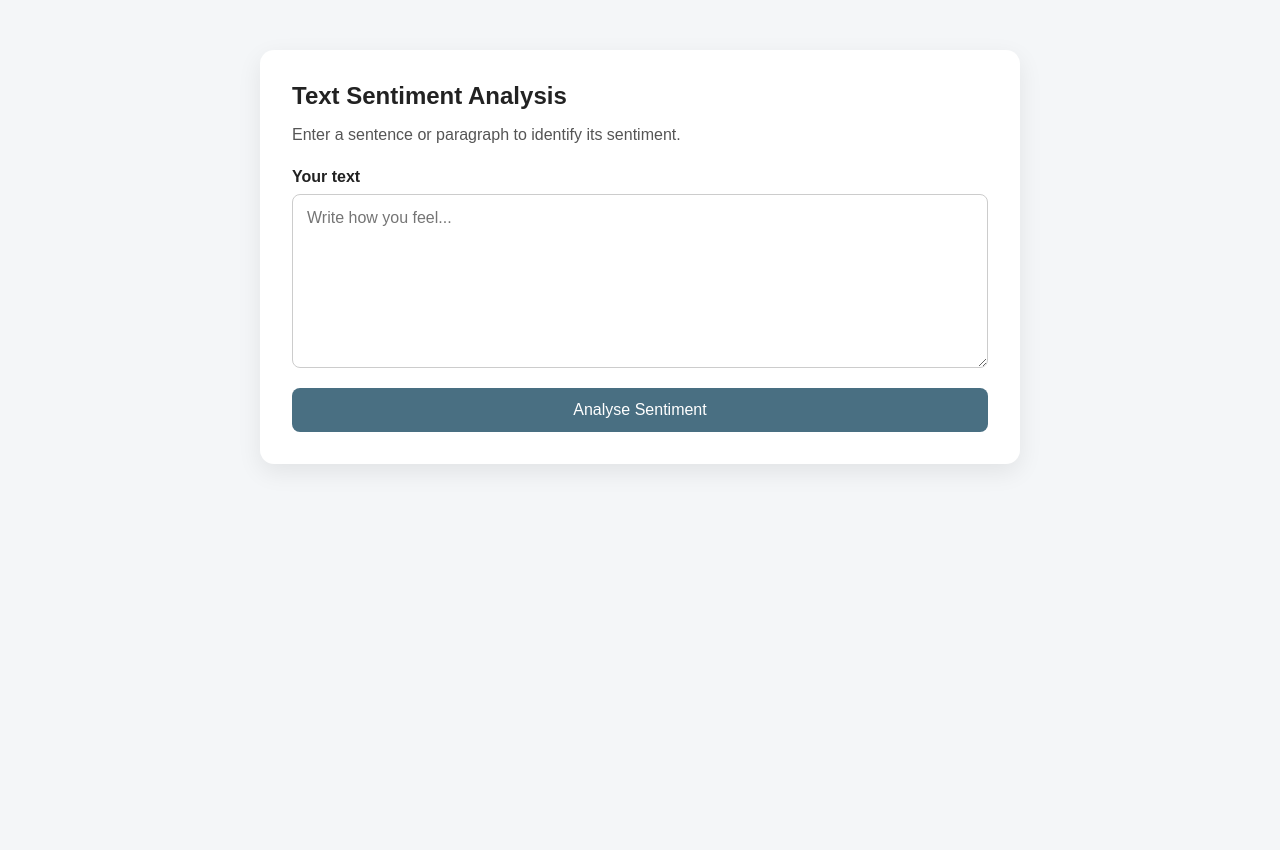
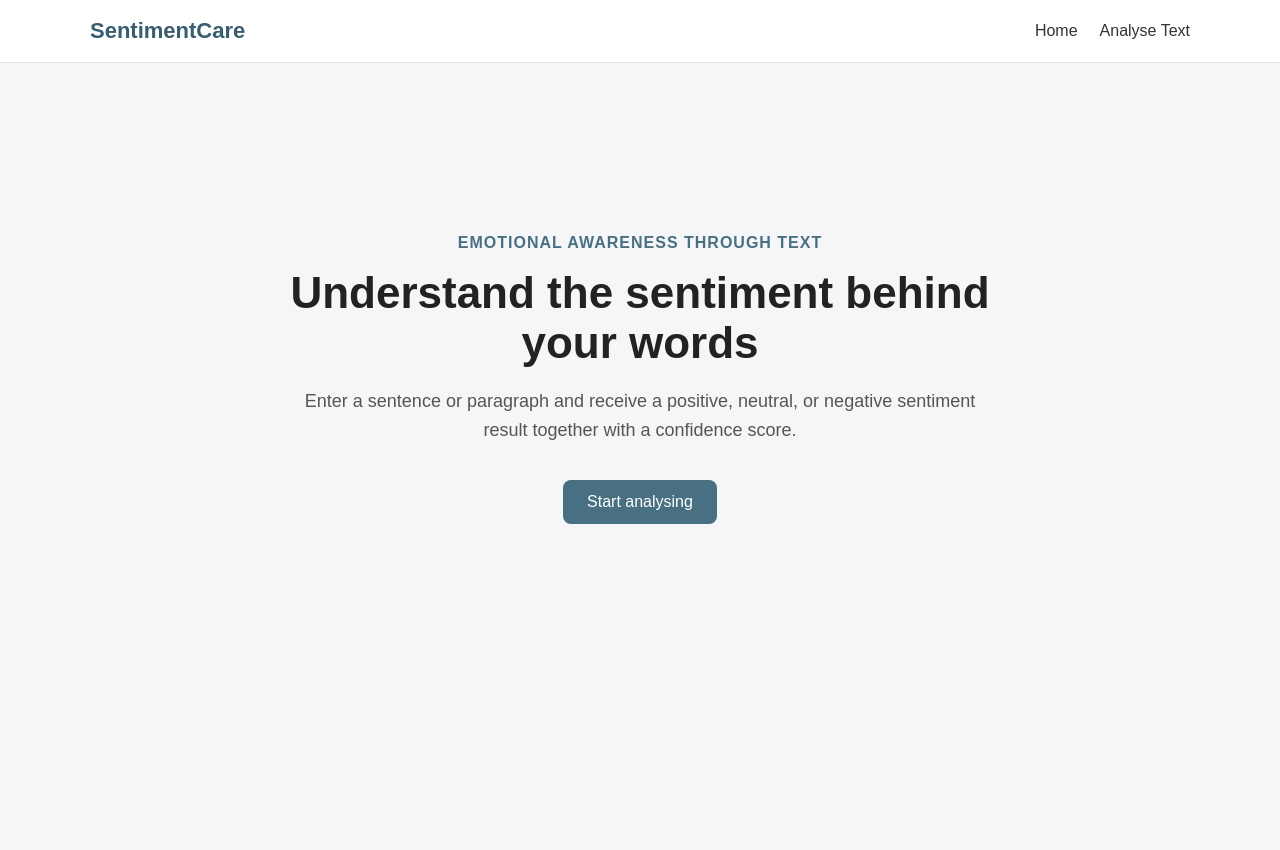
Before and after one commit to dodo762/Text-Sentiment-Project, a Flask app: page / in a window 1280 px wide. After the commit the page ends 524 px from the top, so only its background shows below. Run offline with Flask 3, Linux system fonts and the light colour scheme; parts of the project's set-up code (start-up, migrations or seed data) failed here and were passed over.

Commit message:
Add navigation between analysis and home page, add some css

```diff
--- a/app.py
+++ b/app.py
@@ -6,9 +6,14 @@ from sentiment_service import predict_sentiment
 #Create the Flask application
 app = Flask(__name__)
 
+#App currently have two routes(home page and sentiment analysis page)
+@app.route("/")
+def home():
+    return render_template("home.html")
+
 #Create home route, / = home page, GET = open page, POST = submit text for prediction
-@app.route("/", methods=["GET", "POST"])
-def index():
+@app.route("/analysis", methods=["GET", "POST"])
+def analysis():
     result = None
     error_message = None
 
@@ -26,7 +31,7 @@ def index():
                 error_message = f"Prediction failed: {error}"
 
     return render_template(
-        "index.html",
+        "analysis.html",
         result=result,
         error_message=error_message
     )
--- a/static/style.css
+++ b/static/style.css
@@ -10,9 +10,85 @@ body {
     color: #222222;
 }
 
-.container {
-    width: min(760px, 92%);
-    margin: 50px auto;
+.site-header {
+    background: #ffffff;
+    border-bottom: 1px solid #e2e6e9;
+}
+
+.navbar {
+    width: min(1100px, 92%);
+    margin: auto;
+    padding: 18px 0;
+    display: flex;
+    align-items: center;
+    justify-content: space-between;
+}
+
+.logo {
+    color: #385d6e;
+    font-size: 22px;
+    font-weight: bold;
+    text-decoration: none;
+}
+
+.nav-links {
+    display: flex;
+    gap: 22px;
+}
+
+.nav-links a {
+    color: #333333;
+    text-decoration: none;
+}
+
+.nav-links a:hover {
+    color: #496f82;
+}
+
+.page-content {
+    width: min(900px, 92%);
+    margin: 48px auto;
+}
+
+.hero-section {
+    min-height: 65vh;
+    display: flex;
+    align-items: center;
+    justify-content: center;
+    text-align: center;
+}
+
+.hero-content {
+    max-width: 700px;
+}
+
+.eyebrow {
+    color: #496f82;
+    font-weight: bold;
+    text-transform: uppercase;
+    letter-spacing: 1px;
+}
+
+.hero-content h1 {
+    margin: 12px 0;
+    font-size: 44px;
+    line-height: 1.15;
+}
+
+.hero-description {
+    color: #555555;
+    font-size: 18px;
+    line-height: 1.6;
+}
+
+.primary-link {
+    display: inline-block;
+    margin-top: 18px;
+    padding: 13px 24px;
+    border-radius: 8px;
+    background: #496f82;
+    color: #ffffff;
+    text-decoration: none;
 }
 
 .analysis-card {
@@ -20,11 +96,6 @@ body {
     padding: 32px;
     border-radius: 14px;
     box-shadow: 0 8px 24px rgba(0, 0, 0, 0.08);
-}
-
-h1 {
-    margin-top: 0;
-    margin-bottom: 10px;
 }
 
 .description {
@@ -89,3 +160,19 @@ button:hover {
     background: #ffe5e5;
     color: #9b1c1c;
 }
+
+@media (max-width: 600px) {
+    .navbar {
+        align-items: flex-start;
+        flex-direction: column;
+        gap: 14px;
+    }
+
+    .hero-content h1 {
+        font-size: 34px;
+    }
+
+    .analysis-card {
+        padding: 22px;
+    }
+}
--- /dev/null
+++ b/templates/base.html
@@ -0,0 +1,47 @@
+<!DOCTYPE html>
+<html lang="en">
+    <head>
+        <meta charset="UTF-8">
+
+        <meta
+            name="viewport"
+            content="width=device-width, initial-scale=1.0"
+        >
+
+        <title>
+            {% block title %}
+                Emotional Awareness Application
+            {% endblock %}
+        </title>
+
+        <link
+            rel="stylesheet"
+            href="{{ url_for('static', filename='style.css') }}"
+        >
+    </head>
+
+    <body>
+        <header class="site-header">
+            <nav class="navbar">
+                <a class="logo" href="{{ url_for('home') }}">
+                    SentimentCare
+                </a>
+
+                <div class="nav-links">
+                    <a href="{{ url_for('home') }}">
+                        Home
+                    </a>
+
+                    <a href="{{ url_for('analysis') }}">
+                        Analyse Text
+                    </a>
+                </div>
+            </nav>
+        </header>
+
+        <main class="page-content">
+            {% block content %}
+            {% endblock %}
+        </main>
+    </body>
+</html>
--- /dev/null
+++ b/templates/home.html
@@ -0,0 +1,30 @@
+{% extends "base.html" %}
+
+{% block title %}
+    Home | SentimentCare
+{% endblock %}
+
+{% block content %}
+    <section class="hero-section">
+        <div class="hero-content">
+            <p class="eyebrow">
+                Emotional awareness through text
+            </p>
+
+            <h1>
+                Understand the sentiment behind your words
+            </h1>
+
+            <p class="hero-description">
+                Enter a sentence or paragraph and receive a positive, neutral, or negative sentiment result together with a confidence score.
+            </p>
+
+            <a
+                class="primary-link"
+                href="{{ url_for('analysis') }}"
+            >
+                Start analysing
+            </a>
+        </div>
+    </section>
+{% endblock %}
--- a/templates/index.html
+++ /dev/null
@@ -1,95 +0,0 @@
-<!DOCTYPE html>
-<html lang="en">
-    <head>
-        <meta charset="UTF-8">
-
-        <meta
-            name="viewport"
-            content="width=device-width, initial-scale=1.0"
-        >
-
-        <title>Text Sentiment Analysis</title>
-
-        <link
-            rel="stylesheet"
-            href="{{ url_for('static', filename='style.css') }}"
-        >
-    </head>
-
-    <body>
-        <main class="container">
-            <section class="analysis-card">
-                <h1>Text Sentiment Analysis</h1>
-
-                <p class="description">
-                    Enter a sentence or paragraph to identify its sentiment.
-                </p>
-
-                <form method="POST">
-                    <label for="user_text">
-                        Your text
-                    </label>
-
-                    <textarea
-                        id="user_text"
-                        name="user_text"
-                        rows="8"
-                        placeholder="Write how you feel..."
-                        required
-                    >{{ request.form.get('user_text', '') }}</textarea>
-
-                    <button type="submit">
-                        Analyse Sentiment
-                    </button>
-                </form>
-
-                {% if error_message %}
-                    <div class="error-message">
-                        {{ error_message }}
-                    </div>
-                {% endif %}
-
-                <!--result section only appear after a successful prediction-->
-                {% if result %}
-                    <section class="result-card">
-                        <h2>Analysis Result</h2>
-
-                        <p>
-                            <strong>Sentiment:</strong>
-                            <!--Display one value from Python-->
-                            {{ result.sentiment }}
-                        </p>
-
-                        <p>
-                            <strong>Confidence:</strong>
-                            {{ result.confidence }}%
-                        </p>
-
-                        <h3>Sentiment probabilities</h3>
-
-                        <div class="probability-row">
-                            <span>Negative</span>
-                            <span>
-                                {{ result.probabilities.Negative }}%
-                            </span>
-                        </div>
-
-                        <div class="probability-row">
-                            <span>Neutral</span>
-                            <span>
-                                {{ result.probabilities.Neutral }}%
-                            </span>
-                        </div>
-
-                        <div class="probability-row">
-                            <span>Positive</span>
-                            <span>
-                                {{ result.probabilities.Positive }}%
-                            </span>
-                        </div>
-                    </section>
-                {% endif %}
-            </section>
-        </main>
-    </body>
-</html>
```
Also changed, not shown: templates/analysis.html (added, +65 -0 lines).
